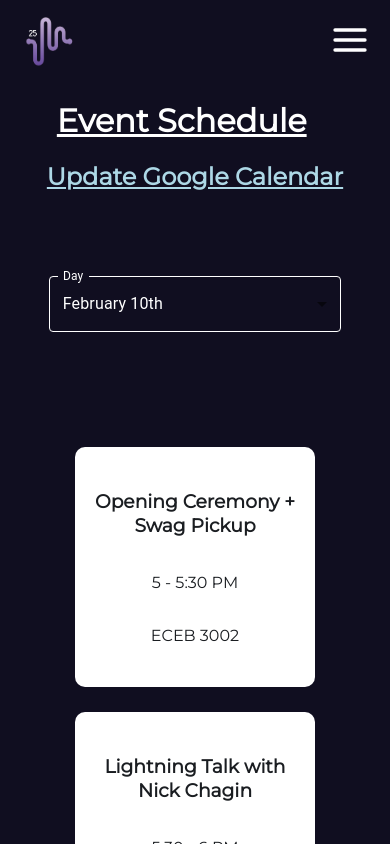
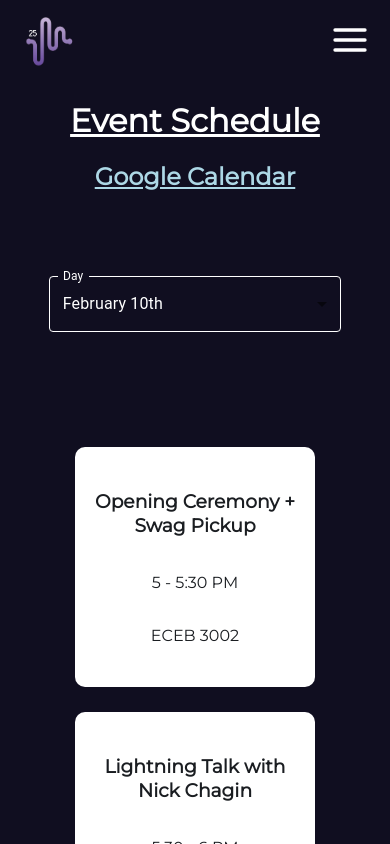
Before and after one commit to PulseIllinois/pulse-website, a React (Create React App) app: page /events in a window 390 px wide. Shown: the top 844 px of the page. Built offline with nearby package versions, Linux system fonts and the light colour scheme.

Commit message:
Formatting Changes

```diff
--- a/package.json
+++ b/package.json
@@ -11,6 +11,7 @@
     "@testing-library/jest-dom": "^5.16.5",
     "@testing-library/react": "^13.4.0",
     "@testing-library/user-event": "^13.5.0",
+    "antd": "^5.23.3",
     "react": "^18.2.0",
     "react-dom": "^18.2.0",
     "react-icons": "^4.7.1",
@@ -41,5 +42,8 @@
       "last 1 firefox version",
       "last 1 safari version"
     ]
+  },
+  "devDependencies": {
+    "@babel/plugin-proposal-private-property-in-object": "^7.21.11"
   }
 }
--- a/src/components/AboutUs.js
+++ b/src/components/AboutUs.js
@@ -28,7 +28,6 @@ the future of technology and innovation. </p>
         rel="noopener noreferrer">
         <h3> Pamphlet </h3></a>
      <div>
-    <Footer className={styles.footer} />
     </div></div>
   )
 }
--- a/src/components/AboutUs.module.css
+++ b/src/components/AboutUs.module.css
@@ -2,7 +2,7 @@
   display: flex;
   flex-direction: column;
   padding-top: 80px;
-  padding-bottom: 750px;
+  padding-bottom: 50px;
   gap: 15px;
 }
 
--- a/src/components/Events.js
+++ b/src/components/Events.js
@@ -212,13 +212,12 @@ function Events() {
     handleClick(day);
   }
 
-  return (
+  return (<div>
     <div className={styles.container}>
       <div><h1>Event Schedule</h1>
-      <h2>
      <a className={styles.link} href ="https://calendar.google.com/calendar/u/4?cid=Mjg4YzJjYWRkYTk5ZDkzODhmY2NhMmU1ZGI2MzFjNzQ3NTQyOWEwMjk2MGNhY2MwY2M5NTZlNjE1NzNmNzVjNEBncm91cC5jYWxlbmRhci5nb29nbGUuY29t"
         target="_blank" rel="noopener noreferrer">
-        Update Google Calendar</a></h2> </div>
+        <h2>Google Calendar</h2></a> </div>
         <div className={styles.btnContainer}>
         <button onClick={() => handleClick(0)} className={`${styles.dayBtn} ${currentDay === 0 ? styles.active : ''}`}>February 10th</button>
         <button onClick={() => handleClick(1)} className={`${styles.dayBtn} ${currentDay === 1 ? styles.active : ''}`}>February 11th</button>
@@ -278,8 +277,7 @@ function Events() {
             location={item.location}
           />
         ))}
-      </div>
-      <Footer className={styles.footer} />
+      </div></div>
       </div>
   )
 }
--- a/src/components/Events.module.css
+++ b/src/components/Events.module.css
@@ -14,13 +14,15 @@
   align-items: center;
   flex-direction: column;
   padding-top: 80px;
-  padding-bottom: 780px;
+  padding-bottom: 20px;
   gap: 65px;
 }
 
 .link {
     color: lightblue;
+    text-align: center;
 }
+
 
 .footer {
   height: 440px;
@@ -149,7 +151,4 @@ h1 {
     gap: 25px;
   }
 
-  .container {
-    padding-bottom: 200px;
-  }
 }
--- a/src/components/OurTeam.module.css
+++ b/src/components/OurTeam.module.css
@@ -1,4 +1,4 @@
-ner {
+.container {
   display: flex;
   justify-content: center;
   align-items: center;
```
Also changed, not shown: 2 other files (tests, documents, lock files or other folders).
